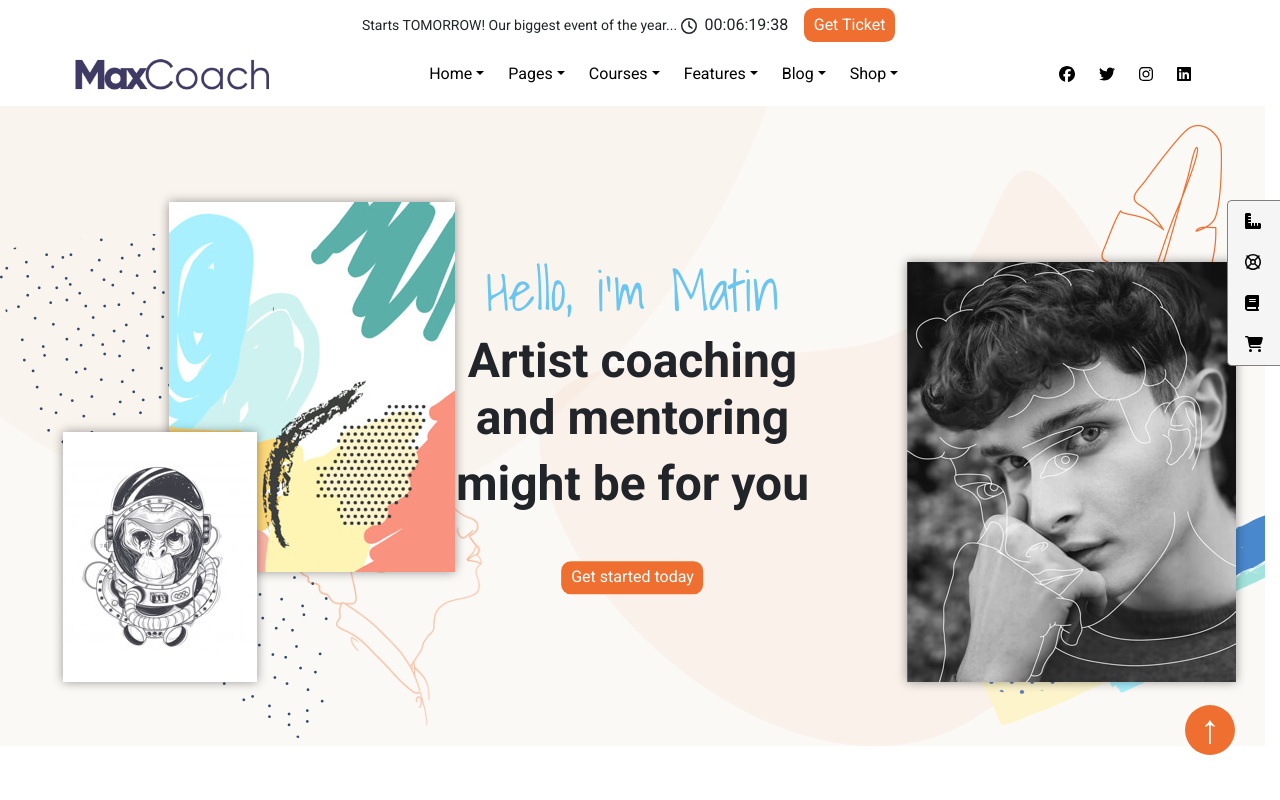
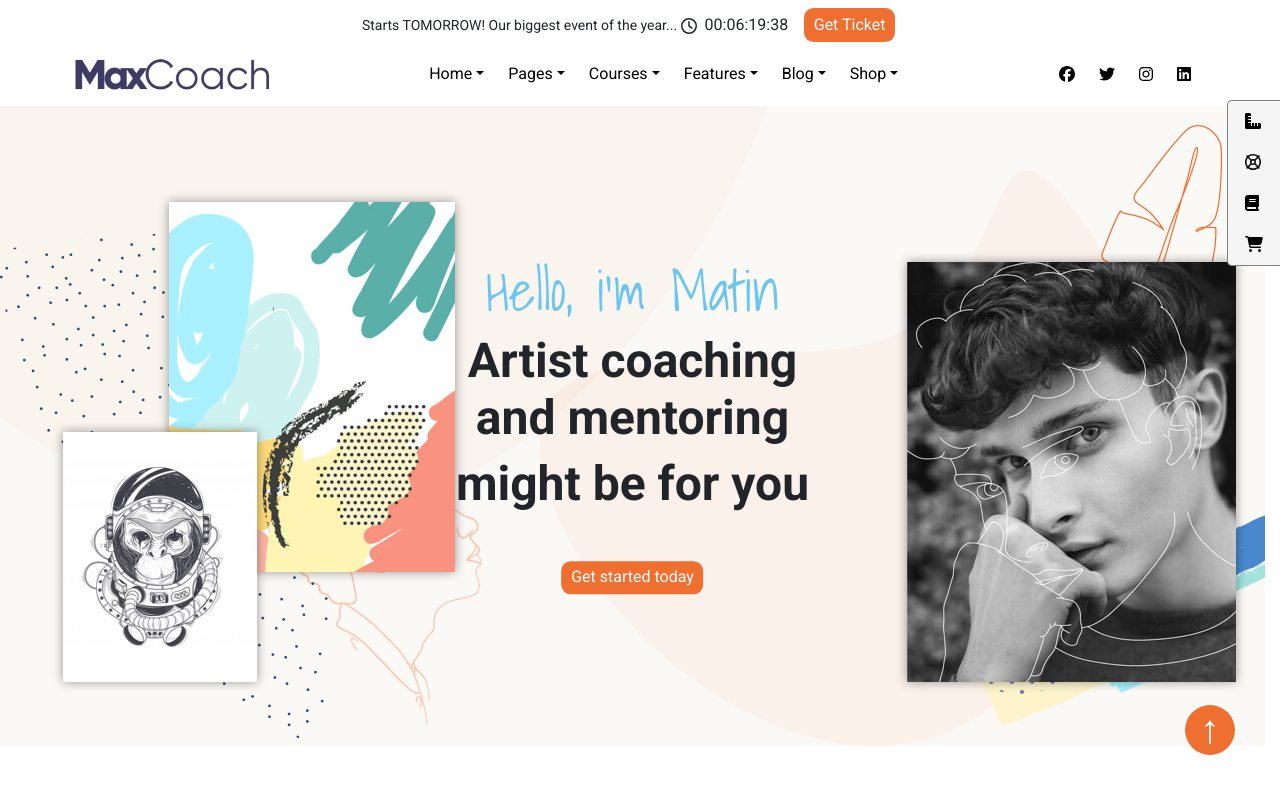
Before and after one commit to FrancescoBonandin/proj-html-vuejs, a Vue app: page / in a window 1280 px wide. Shown: the top 800 px of the page. Built offline with nearby package versions, Linux system fonts and the light colour scheme.

Commit message:
minor fix

```diff
--- a/src/App.vue
+++ b/src/App.vue
@@ -58,10 +58,6 @@ export default {
       </li>
 
     </ul>
-
-    <a class="" data-bs-toggle="offcanvas" href="#offcanvas" role="button" aria-controls="offcanvasExample">
-
-    </a>
 
     <div class="offcanvas offcanvas-end" tabindex="-1" id="offcanvas" aria-labelledby="offcanvasLabel">
 
@@ -146,7 +142,7 @@ export default {
 
   .offcanvas-trigger{
     position: fixed;
-    top: 200px;
+    top: 100px;
     right: 0;
     z-index:1;
     border: solid 1px grey;
@@ -156,7 +152,6 @@ export default {
     a{
       color: black;
       text-decoration: none;
-
     }
 
     ul{
```
